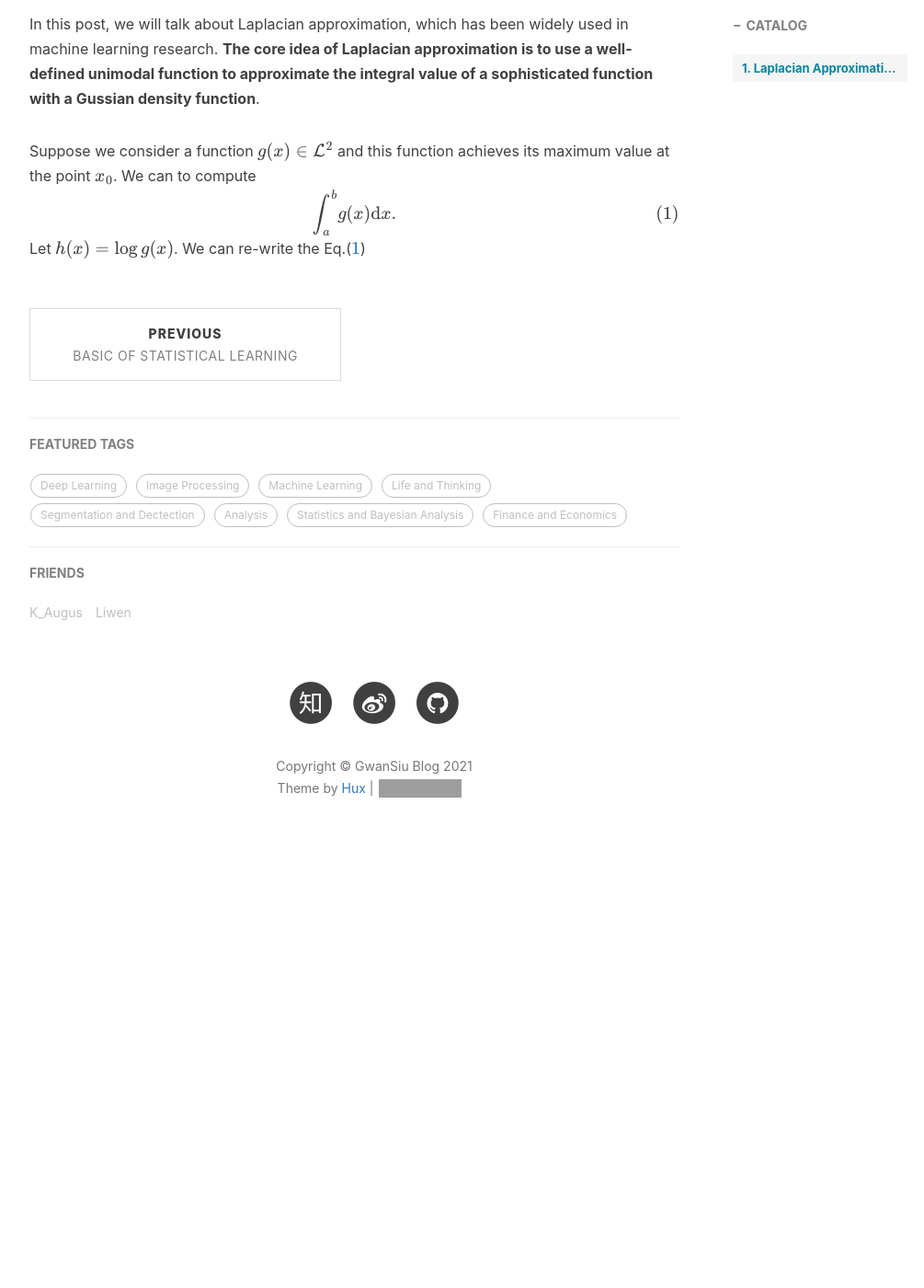
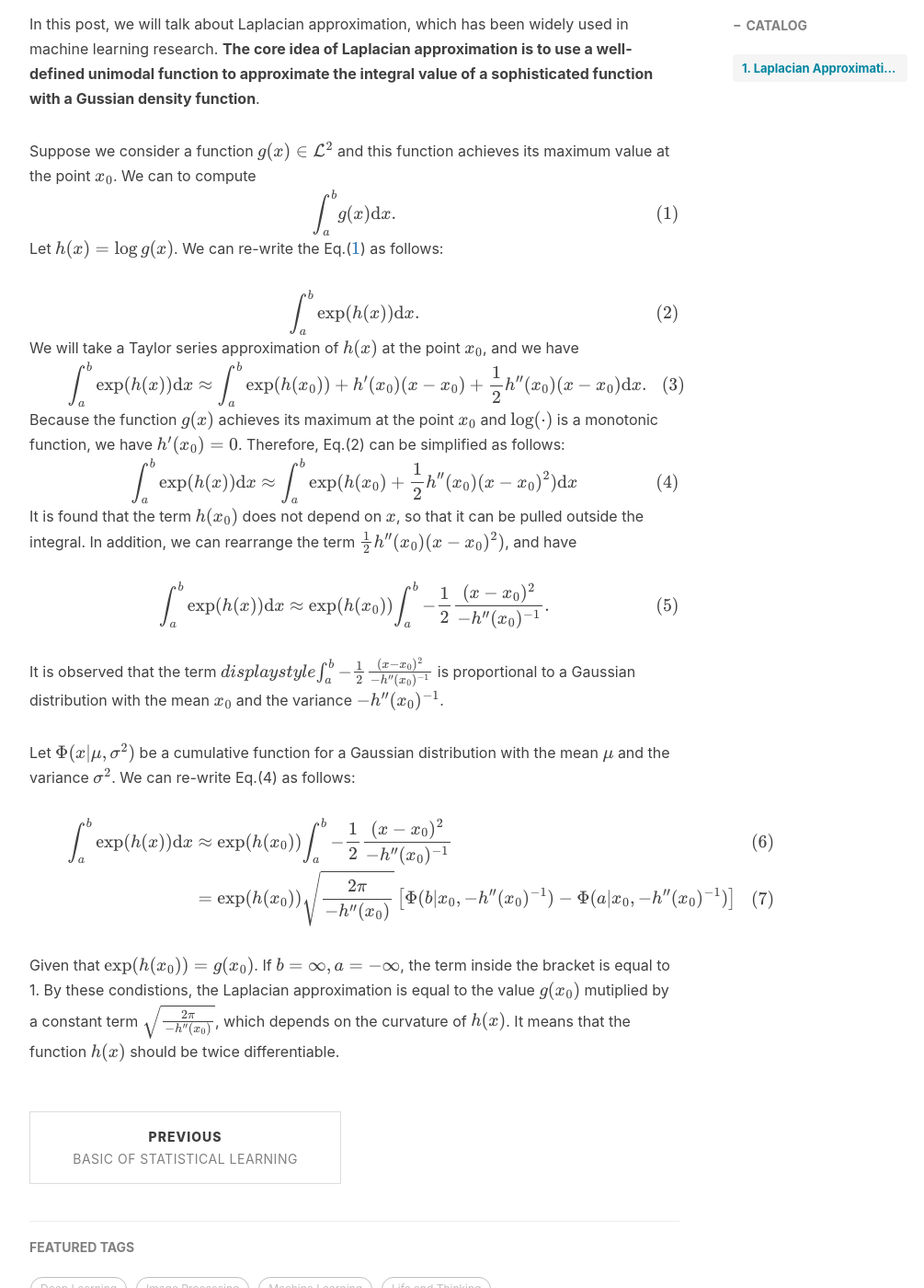
Before and after one commit to Gwan-Siu/gwansiu.github.io, a Jekyll site: the page built from _posts/2021-05-12-Laplacian-approximation.markdown, in a window 1280 px wide and 1400 px high, scrolled down 557 px. Shown: the whole window at 92% size, without its empty margins (233-1238 px from the left). Built offline with Jekyll 4.4.1, drawn with Linux system fonts in a browser that asks for light colours; nearby versions of some CDN libraries; formulas are drawn with MathJax 3; comment, search, counter and statistics services are not loaded; before the commit the page ends 1518 px from its top, so only the background shows below that; grey boxes are pictures that could not be loaded.

Commit message:
Add some content on the post
I finish the first part of this post.

```diff
--- a/_posts/2021-05-12-Laplacian-approximation.markdown
+++ b/_posts/2021-05-12-Laplacian-approximation.markdown
@@ -18,4 +18,42 @@ $$
 \displaystyle{\int_{a}^{b}}g(x)\mathrm{d}x. \label{eq.1}
 \end{equation}
 $$
-Let $h(x)=\log g(x)$. We can re-write the Eq.($\ref{eq.1}$)
+Let $h(x)=\log g(x)$. We can re-write the Eq.($\ref{eq.1}$) as follows:
+
+$$
+\begin{equation}
+\displaystyle{\int_{a}^{b}\exp(h(x))}\mathrm{d}x.
+\end{equation}
+$$
+We will take a Taylor series approximation of $h(x)$ at the point $x_{0}$, and we have
+$$
+\begin{equation}
+\displaystyle{\int_{a}^{b}}\exp(h(x))\mathrm{d}x \approx \displaystyle{\int_{a}^{b}\exp(h(x_{0}))+h^{\prime}(x_{0})(x-x_{0})+\frac{1}{2}h^{\prime\prime}(x_{0})(x-x_{0})}\mathrm{d}x.
+\end{equation}
+$$
+Because the function $g(x)$ achieves its maximum at the point $x_{0}$ and $\log(\cdot)$ is a monotonic function, we have $h^{\prime}(x_{0})=0$. Therefore, Eq.(2) can be simplified as follows:
+$$
+\begin{equation}
+\displaystyle{\int_{a}^{b}}\exp(h(x))\mathrm{d}x \approx \displaystyle{\int_{a}^{b}}\exp(h(x_{0}) + \frac{1}{2}h^{\prime\prime}(x_{0})(x-x_{0})^{2})\mathrm{d}x
+\end{equation}
+$$
+It is found that the term $h(x_{0})$ does not depend on $x$, so that it can be pulled outside the integral. In addition, we can rearrange the term $\frac{1}{2}h^{\prime\prime}(x_{0})(x-x_{0})^{2})$, and have
+
+$$
+\begin{equation}
+\displaystyle{\int_{a}^{b}}\exp(h(x))\mathrm{d}x \approx \exp(h(x_{0})) \displaystyle{\int_{a}^{b}-\frac{1}{2}\frac{(x-x_{0})^{2}}{-h^{\prime\prime}(x_{0})^{-1}}}.
+\end{equation}
+$$
+
+It is observed that the term $displaystyle{\int_{a}^{b}-\frac{1}{2}\frac{(x-x_{0})^{2}}{-h^{\prime\prime}(x_{0})^{-1}}}$ is proportional to a Gaussian distribution with the mean $x_{0}$ and the variance $-h^{\prime\prime}(x_{0})^{-1}$.
+
+Let $\Phi(x\vert \mu, \sigma^{2})$ be a cumulative function for a Gaussian distribution with the mean $\mu$ and the variance $\sigma^{2}$. We can re-write Eq.(4) as follows:
+
+$$
+\begin{align}
+\displaystyle{\int_{a}^{b}\exp(h(x))}\mathrm{d}x &\approx \exp(h(x_{0})) \displaystyle{\int_{a}^{b}-\frac{1}{2}\frac{(x-x_{0})^{2}}{-h^{\prime\prime}(x_{0})^{-1}}} \\
+&=\exp(h(x_{0}))\sqrt{\frac{2\pi}{-h^{\prime\prime}(x_{0})}}\left[\Phi(b\vert x_{0}, -h^{\prime\prime}(x_{0})^{-1}) - \Phi(a\vert x_{0}, -h^{\prime\prime}(x_{0})^{-1})\right]
+\end{align}
+$$
+
+Given that $\exp(h(x_{0}))=g(x_{0})$. If $b=\infty, a=-\infty$, the term inside the bracket is equal to 1. By these condistions, the Laplacian approximation is equal to the value $g(x_{0})$ mutiplied by a constant term $\sqrt{\frac{2\pi}{-h^{\prime\prime}(x_{0})}}$, which depends on the curvature of $h(x)$. It means that the function $h(x)$ should be twice differentiable.
```
